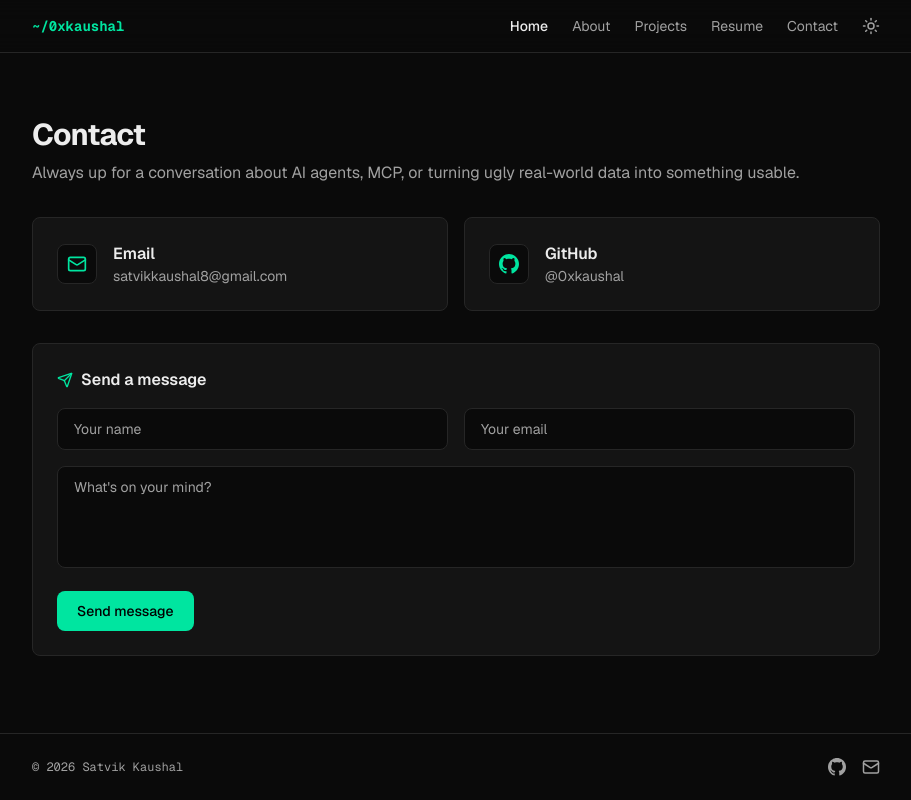
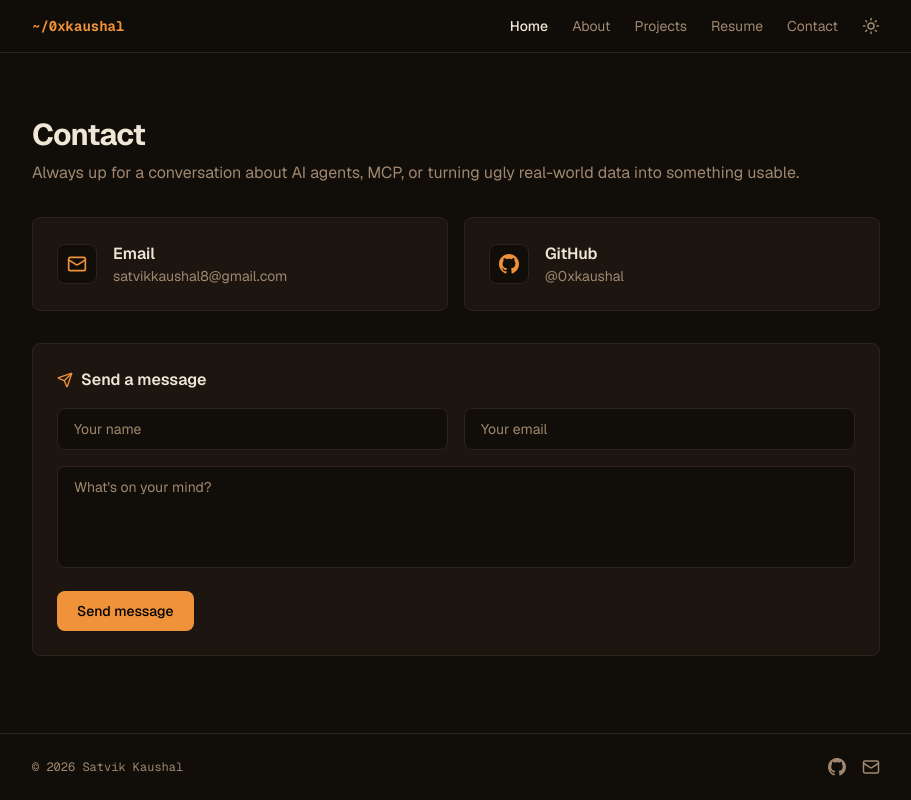
Before and after one commit to 0xkaushal/0xkaushal, a Next.js app in the folder website/: page /contact in a window 1280 px wide. Shown: the whole page, without its empty margins (184-1095 px from the left). Built offline with nearby package versions, Linux system fonts and the light colour scheme.

Commit message:
fix: update color variables for improved theme consistency

```diff
--- a/website/src/app/globals.css
+++ b/website/src/app/globals.css
@@ -13,23 +13,23 @@
 }
 
 :root {
-  --background: #ffffff;
-  --foreground: #171717;
-  --surface: #f5f5f5;
-  --border-color: #e5e5e5;
-  --muted: #6b7280;
-  --accent: #00c98d;
-  --accent-alt: #0ea5e9;
+  --background: #fdf8f0;
+  --foreground: #1c1410;
+  --surface: #f5ede0;
+  --border-color: #e8d9c4;
+  --muted: #7a6652;
+  --accent: #e07b39;
+  --accent-alt: #c0522a;
 }
 
 .dark {
-  --background: #0a0a0a;
-  --foreground: #ededed;
-  --surface: #141414;
-  --border-color: #262626;
-  --muted: #a1a1a1;
-  --accent: #00e5a0;
-  --accent-alt: #38bdf8;
+  --background: #110d08;
+  --foreground: #f0e6d6;
+  --surface: #1c1510;
+  --border-color: #2e2318;
+  --muted: #a08870;
+  --accent: #f0923a;
+  --accent-alt: #fbbf24;
 }
 
 body {
```
